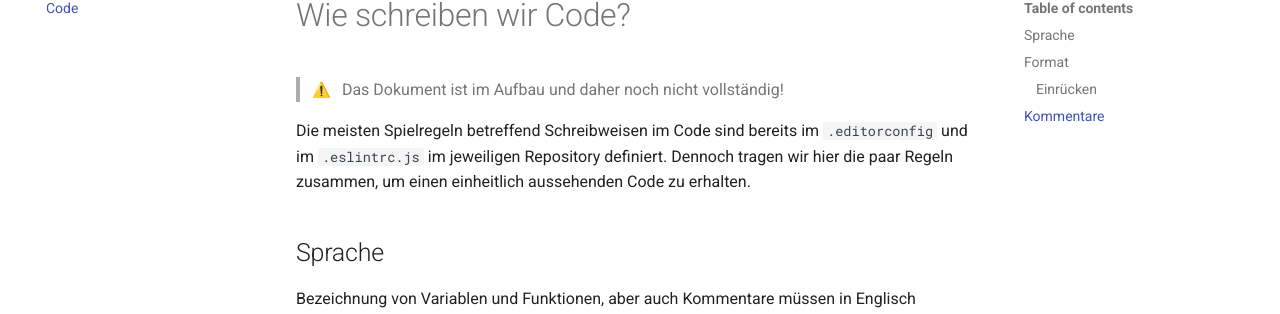
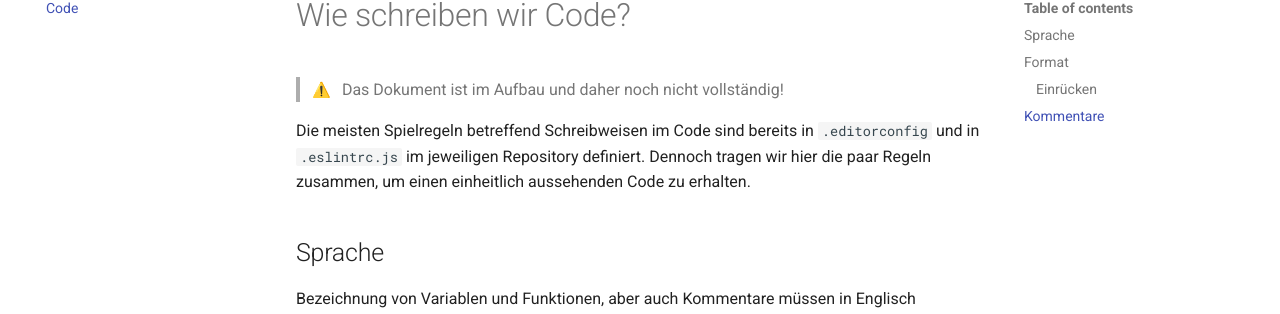
Before and after one commit to av-dimag/guideline, an MkDocs documentation site: the page built from docs/code/index.md, in a window 1280 px wide and 1188 px high. Shown: the part 151-465 px from the top of the window. Built offline with MkDocs 1.6.1 and Material for MkDocs 9.7.7, drawn with Linux system fonts in a browser that asks for light colours; emoji names are drawn with the system emoji font; comment, search, counter and statistics services are not loaded.

Commit message:
refactor: fix typos

```diff
--- a/docs/code/index.md
+++ b/docs/code/index.md
@@ -2,7 +2,7 @@
 
 > :warning: &nbsp; Das Dokument ist im Aufbau und daher noch nicht vollständig!
 
-Die meisten Spielregeln betreffend Schreibweisen im Code sind bereits im `.editorconfig` und im `.eslintrc.js` im jeweiligen Repository definiert. Dennoch tragen wir hier die paar Regeln zusammen, um einen einheitlich aussehenden Code zu erhalten.
+Die meisten Spielregeln betreffend Schreibweisen im Code sind bereits in `.editorconfig` und in `.eslintrc.js` im jeweiligen Repository definiert. Dennoch tragen wir hier die paar Regeln zusammen, um einen einheitlich aussehenden Code zu erhalten.
 
 ## Sprache
 
```
